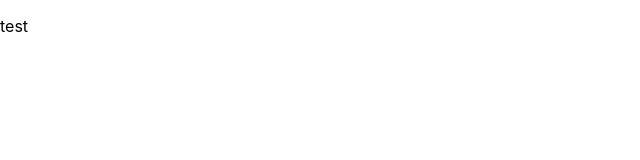
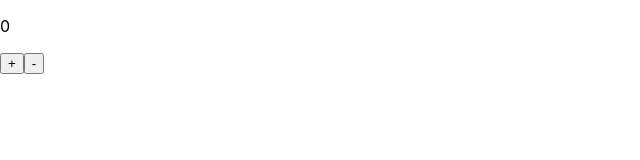
Before and after one commit to afroiland/doh-calculator, a React (Create React App) app: page / in a window 1280 px wide. Shown: the top 160 px of the page, without its empty margins (0-640 px from the left). Built offline with nearby package versions, Linux system fonts and the light colour scheme.

Commit message:
Add increment and decerement buttons to Counter component

```diff
--- a/src/components/counter.jsx
+++ b/src/components/counter.jsx
@@ -1,10 +1,16 @@
 import React, { Component } from 'react';
 
 class Counter extends Component {
-  state = {  }
+  state = {
+    value: 0
+  }
   render() {
     return (
-      <p>test</p>
+      <div>
+        <p>{this.state.value}</p>
+        <button>+</button>
+        <button>-</button>
+      </div>
     );
   }
 }
```
